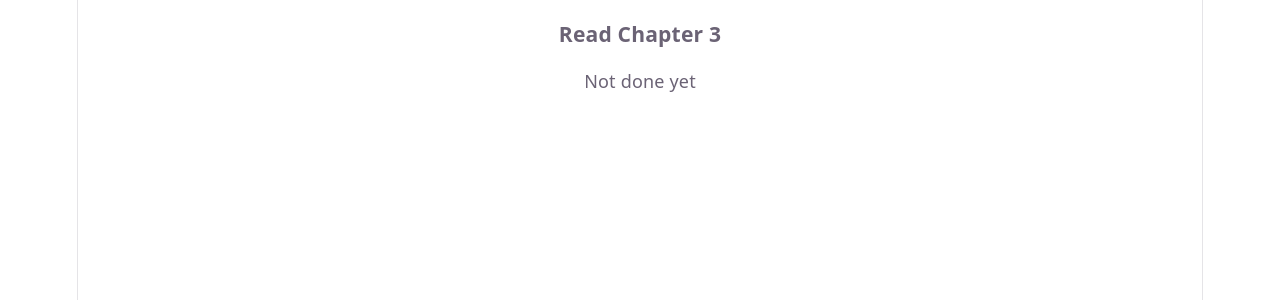
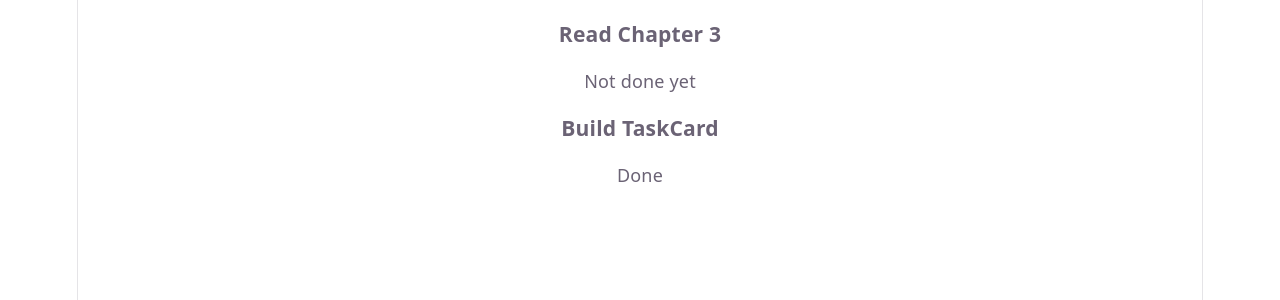
Before and after one commit to Big-Zool/sfwe475-lab3-2103060186, a React (Vite) app in the folder task-board/: page / in a window 1280 px wide. Shown: the top 300 px of the page. Built offline with nearby package versions, Linux system fonts and the light colour scheme.

Commit message:
feat: pass title and done to TaskCard as props

```diff
--- a/task-board/src/App.tsx
+++ b/task-board/src/App.tsx
@@ -1,7 +1,12 @@
 import TaskCard from "./TaskCard";
 
 function App() {
-  return <TaskCard />;
+  return (
+    <>
+      <TaskCard title="Read Chapter 3" done={false} />
+      <TaskCard title="Build TaskCard" done={true} />
+    </>
+  );
 }
 
 export default App;
--- a/task-board/src/TaskCard.tsx
+++ b/task-board/src/TaskCard.tsx
@@ -1,8 +1,12 @@
-function TaskCard() {
+import type { Task } from "./schemas";
+
+type TaskCardProps = Pick<Task, "title" | "done">;
+
+function TaskCard({ title, done }: TaskCardProps) {
   return (
     <div className="task-card">
-      <h3>Read Chapter 3</h3>
-      <p>Not done yet</p>
+      <h3>{title}</h3>
+      <p>{done ? "Done" : "Not done yet"}</p>
     </div>
   );
 }
```
